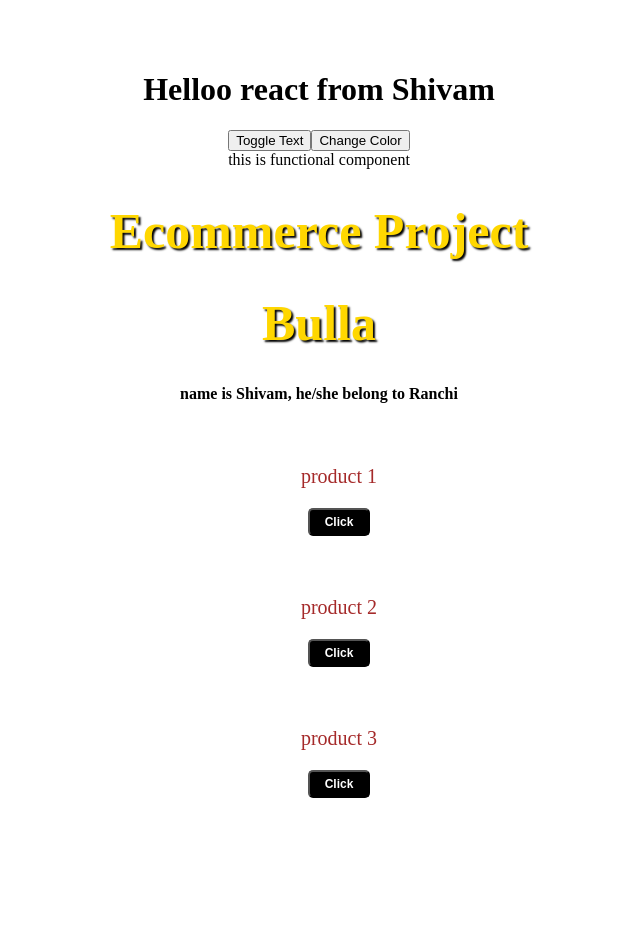
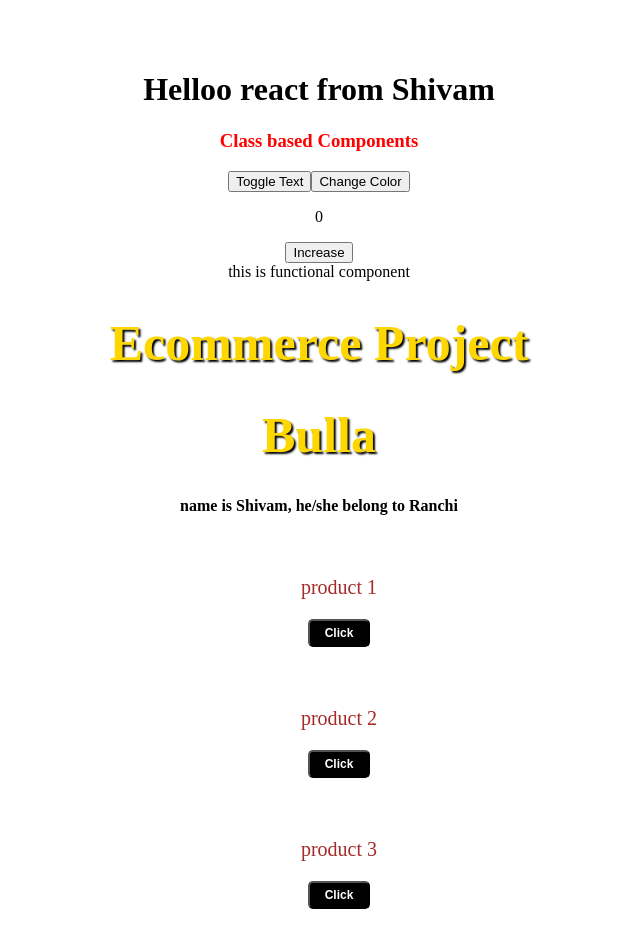
Before and after one commit to Shivvy-The-Coder/RJS_REV, a React (Vite) app in the folder React Rev/Day3/: page / in a window 1280 px wide. Shown: the top 948 px of the page, without its empty margins (321-961 px from the left). Before the commit the page ends 884 px from the top, so only its background shows below. Built offline with nearby package versions, Linux system fonts and the light colour scheme.

Commit message:
React life cycle from mount -> update -> unmount has been added

```diff
--- a/React Rev/Day3/src/components/class-based-component.jsx
+++ b/React Rev/Day3/src/components/class-based-component.jsx
@@ -7,15 +7,15 @@ class ClassBasedComponent extends Component
     // her we dont need to write const as datatype for declaring state varinle because we are inside of class component
     state ={
         showText : false,
-        changeColor: false
+        changeColor: false,
+        count:0,
+        is10:false
     }
 
     handleClick=()=>{
         console.log("button clicked");
         this.setState({
             showText:!this.state.showText,
-            changeColor:!this.state.changeColor
-
         });
     };
     handleColor=()=>{
@@ -26,14 +26,44 @@ class ClassBasedComponent extends Component
     };
 
 
-    // componentDidMount
-
+    // componentDidMount : this will work on page load,  we can use this to call an API on page load , ie an additional task
     componentDidMount(){
         console.log("This will be active for first time when the page has been loaded")
+        this.setState({
+            changeColor:!this.state.changeColor,
+            showText:!this.state.showText
+        })
     }
 
-    // componentDidUpdate
+    // componentDidUpdate : this wil be used any component is updated or props or state value changes
+    componentDidUpdate(prevprops , prevstate)
+    {
+        console.log("updated ")
+        console.log(prevstate , this.state);
+        if(prevstate && prevstate.count==10)
+            this.setState({
+                is10:!this.state.is10,
+                count:0
+        })
+
+    }
+
+    handleAdd=()=>
+    {
+        console.log("1 has been added");
+        this.setState({
+            count:this.state.count+1
+        });
+    };
+
+
     // componentWillUnmount
+
+
+    componentWillUnmount()
+    {
+        console.log("Component is getting unmounted");
+    }
     render (){
         console.log(this.state.showText)
         return (<div>
@@ -41,6 +71,9 @@ class ClassBasedComponent extends Component
             {this.state.showText?(<h3 style={{color:this.state.changeColor?"red":"blue"}}>Class based Components</h3>):""}
             <button onClick={this.handleClick}>Toggle Text</button>
             <button onClick={this.handleColor}>Change Color</button>
+            <p>{this.state.count}</p>
+            {this.state.is10?<p>count has been stucked to 10</p>:""}
+            <button onClick={this.handleAdd}>Increase</button>
         </div>)
     }
 }
```
